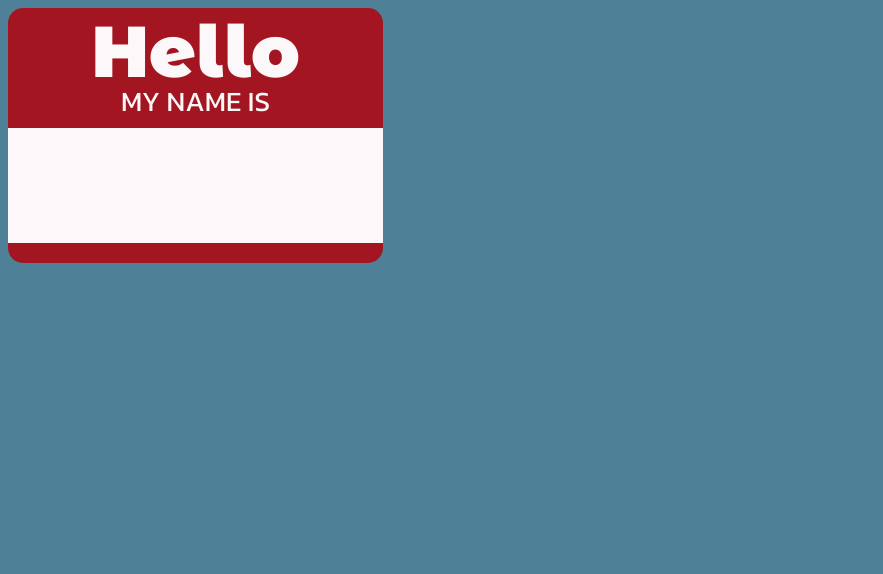
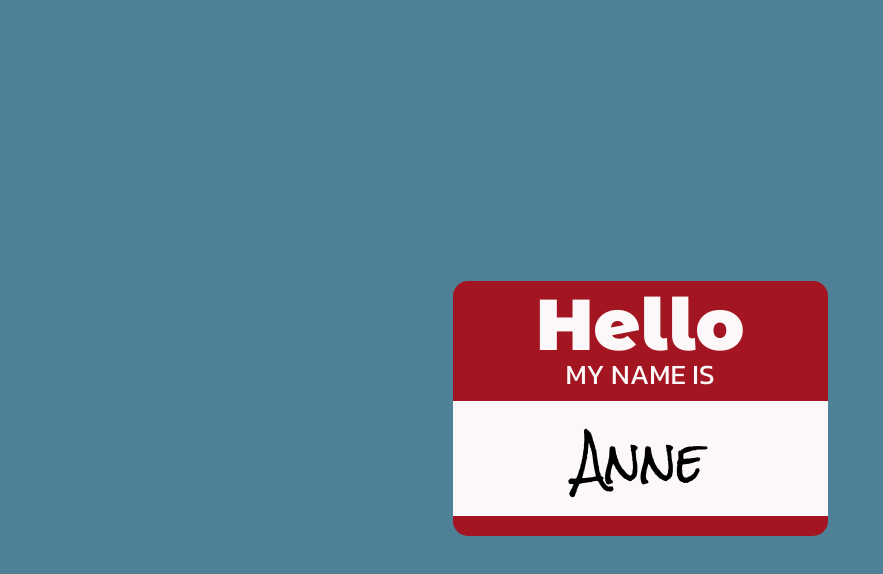
Before and after one commit to AnneGrant/lab-02a-nametag, a plain HTML site: page index.html in a window 1280 px wide. Shown: the whole page, without its empty margins (0-883 px from the left). Drawn offline with Linux system fonts and the light colour scheme.

Commit message:
aligns, styles, adds name

```diff
--- a/index.html
+++ b/index.html
@@ -6,6 +6,7 @@
     <title>Document</title>
     <link rel="stylesheet" href="style.css">
     <link href="https://fonts.googleapis.com/css2?family=Kanit:wght@400;500;600&family=Montserrat+Alternates:wght@600;700;800;900&display=swap" rel="stylesheet">
+    <link href="https://fonts.googleapis.com/css2?family=Rock+Salt&display=swap" rel="stylesheet">
 </head>
 <body>
     <main>
@@ -14,7 +15,7 @@
             <div class="my-name-is">MY NAME IS</div>
         </section>
         <section class="middle">
-
+            Anne
         </section>
         <section class="bottom">
 
--- a/style.css
+++ b/style.css
@@ -1,5 +1,9 @@
 body {
     background: #4E8098;
+    display: flex;
+    justify-content: center;
+    align-items: center;
+    min-height: 100vh;
 }
 
 main {
@@ -14,8 +18,13 @@ main {
 }
 
  .middle {
+    display: flex;
+    justify-content: center;
+    align-items: center;
     background: #FCF7F8;
     height: 115px;
+    font-family: 'Rock Salt', cursive;
+    font-size: 3rem;
  }
 
  .bottom {
```
